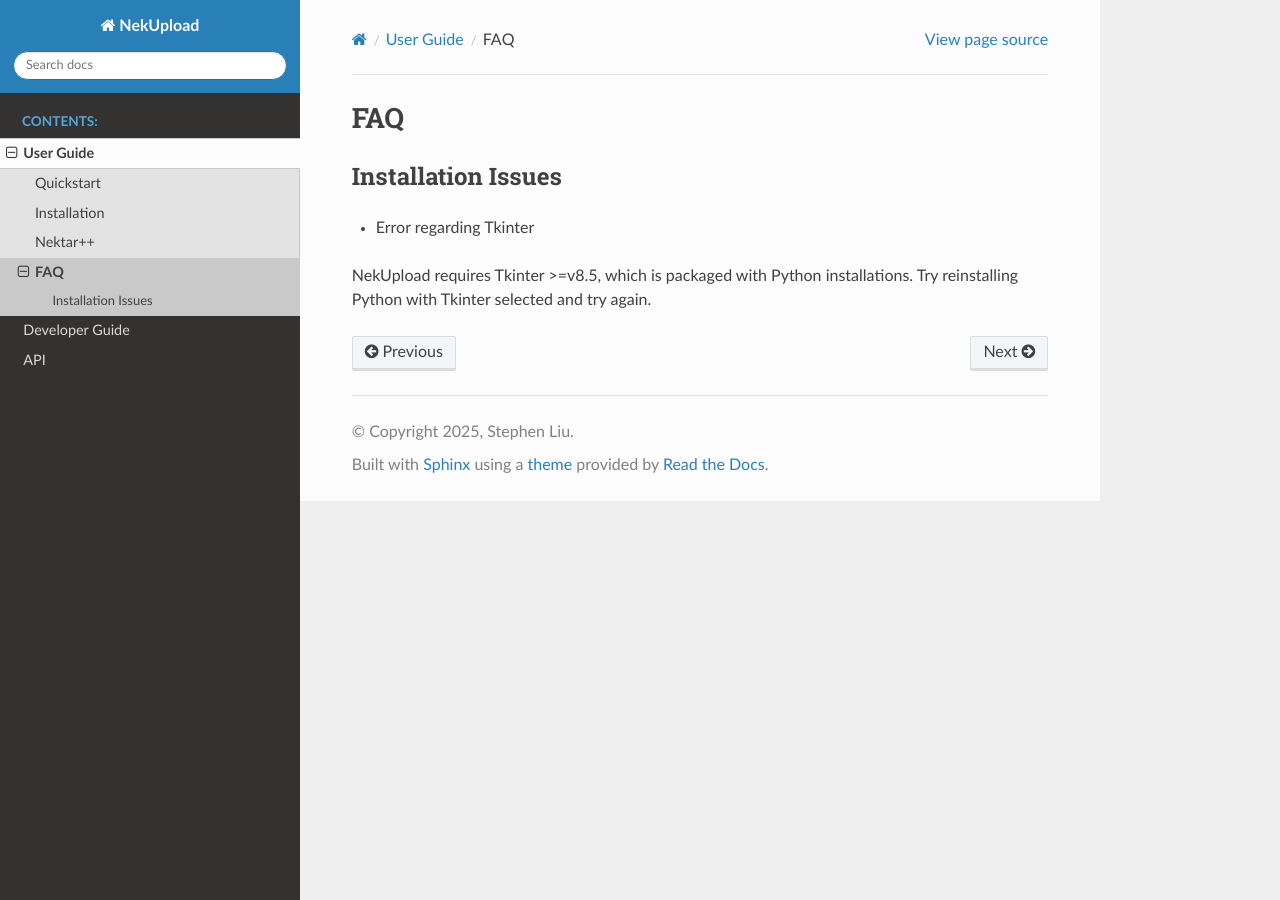
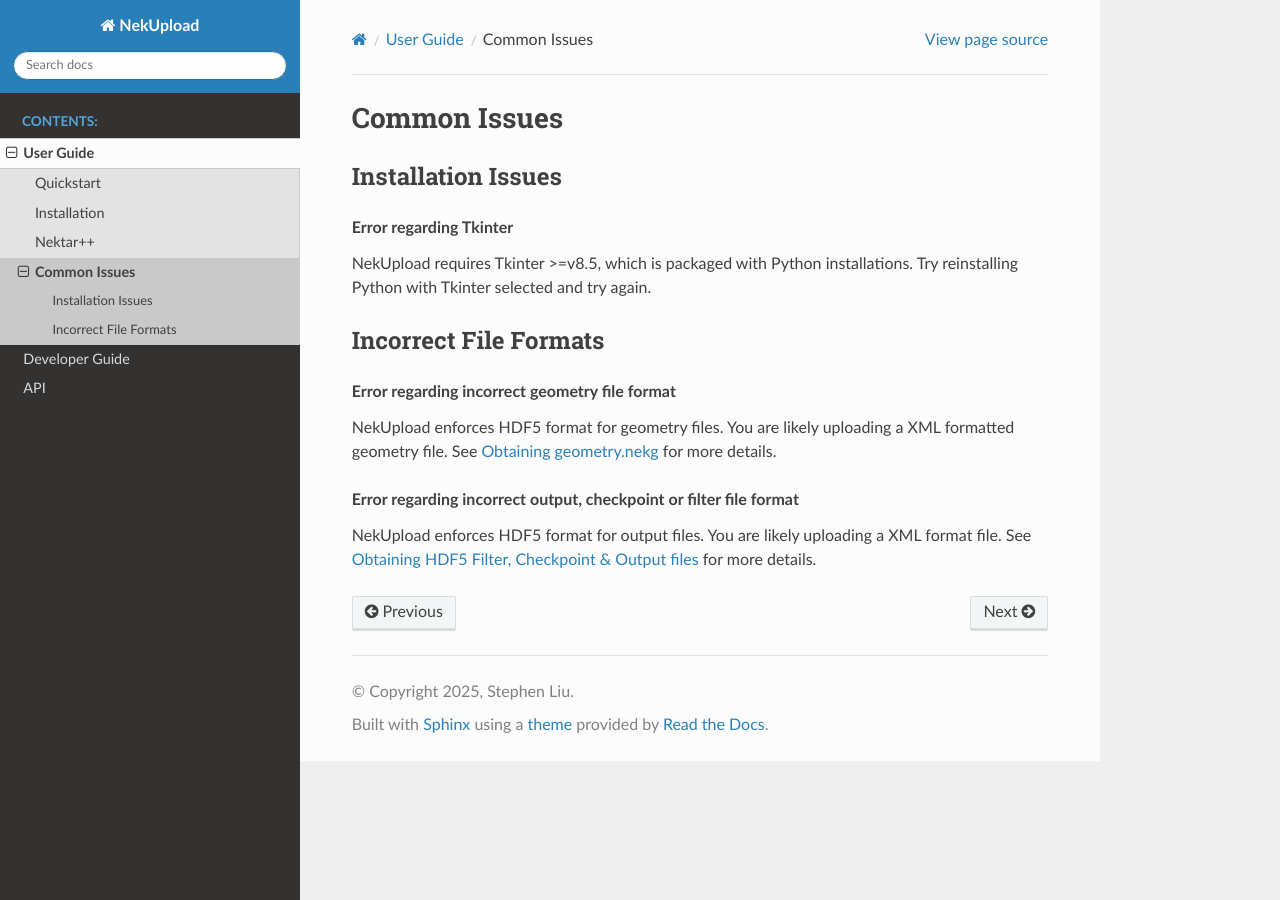
Before and after one commit to shl211/NekUpload, a Sphinx documentation site: the page built from docs/source/user_guide/faq.rst, in a window 1280 px wide. Built offline with Sphinx 7.4.7 and the Read the Docs theme 3.1.0, drawn with Linux system fonts in a browser that asks for light colours.

Commit message:
Add troubleshooting guidelines for common issues, with cross-references to other parts of docs where necessary

```diff
--- a/docs/source/user_guide/faq.rst
+++ b/docs/source/user_guide/faq.rst
@@ -1,9 +1,21 @@
-FAQ
-===
+Common Issues
+=============
 
 Installation Issues
 -------------------
 
-* Error regarding Tkinter
+.. rubric:: Error regarding Tkinter
+
 
 NekUpload requires Tkinter >=v8.5, which is packaged with Python installations. Try reinstalling Python with Tkinter selected and try again.
+
+Incorrect File Formats
+----------------------
+
+.. rubric:: Error regarding incorrect geometry file format
+
+NekUpload enforces HDF5 format for geometry files. You are likely uploading a XML formatted geometry file. See :ref:`converting-geometry-file` for more details.
+
+.. rubric:: Error regarding incorrect output, checkpoint or filter file format
+
+NekUpload enforces HDF5 format for output files. You are likely uploading a XML format file. See :ref:`converting-output-files` for more details.
--- a/docs/source/user_guide/nektar.rst
+++ b/docs/source/user_guide/nektar.rst
@@ -33,6 +33,8 @@ For older simulation datasets that are follow the old Nektar++ best practices, w
 
 Nektar++ provides the **NekMesh** and **FieldConvert** commands that can be used to convert files from XML format to HDF5 format. **FieldConvert** is part of the `Nektar++ installation <https://www.nektar.info/getting-started/installation/>`_. HDF5 support and MPI support must be enabled if building Nektar++ from source.
 
+.. _converting-geometry-file:
+
 Obtaining geometry.nekg
 ^^^^^^^^^^^^^^^^^^^^^^^
 
@@ -54,6 +56,8 @@ This will generate two files: HDF5geometry.xml (the new session file) and HDF5ge
 
 For more info, see `Section 4.5.2.1 of the Nektar User Guide <https://doc.nektar.info/userguide/latest/user-guidese19.html#x28-1230004.5>`_
 
+.. _converting-output-files:
+
 Obtaining HDF5 Filter, Checkpoint & Output files
 ^^^^^^^^^^^^^^^^^^^^^^^^^^^^^^^^^^^^^^^^^^^^^^^^
 
```
